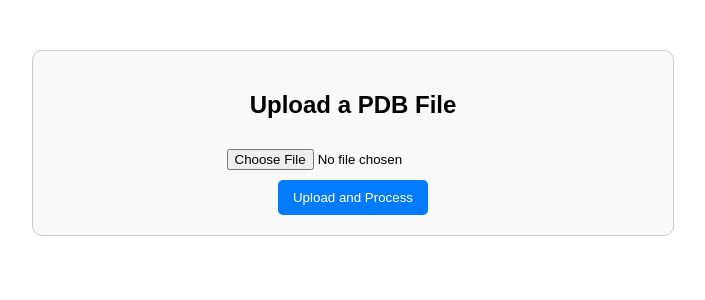
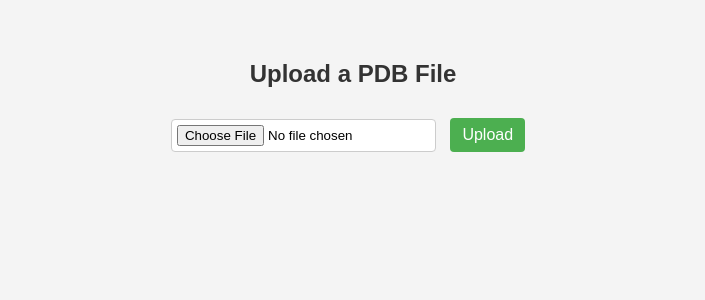
Before and after one commit to haandx/charge-calculate, a Flask app: page / in a window 1280 px wide. Shown: the top 300 px of the page, without its empty margins (287-992 px from the left). Run offline with Flask 3, Linux system fonts and the light colour scheme.

Commit message:
add text editor

```diff
--- a/templates/index.html
+++ b/templates/index.html
@@ -3,62 +3,118 @@
   <head>
     <meta charset="UTF-8" />
     <meta name="viewport" content="width=device-width, initial-scale=1.0" />
-    <title>Upload PDB File</title>
+    <title>MOL2 File Editor</title>
     <style>
       body {
         font-family: Arial, sans-serif;
+        max-width: 800px;
+        margin: 20px auto;
+        padding: 20px;
         text-align: center;
-        margin: 50px;
+        background-color: #f4f4f4;
       }
-      .container {
-        max-width: 600px;
-        margin: auto;
-        padding: 20px;
-        border: 1px solid #ccc;
-        border-radius: 10px;
-        background: #f9f9f9;
+      h2,
+      h3 {
+        color: #333;
+      }
+      form {
+        margin-bottom: 20px;
       }
       input[type="file"] {
-        margin: 10px 0;
+        padding: 5px;
+        border: 1px solid #ccc;
+        background: white;
+        border-radius: 4px;
       }
       button {
-        background-color: #007bff;
-        color: white;
+        padding: 8px 12px;
+        margin: 10px;
         border: none;
-        padding: 10px 15px;
         cursor: pointer;
-        border-radius: 5px;
+        font-size: 16px;
+        border-radius: 4px;
       }
       button:hover {
-        background-color: #0056b3;
+        opacity: 0.8;
       }
-      .message {
-        margin-top: 15px;
-        color: rgb(43, 255, 0);
+      .upload-btn {
+        background-color: #4caf50;
+        color: white;
+      }
+      .save-btn {
+        background-color: #008cba;
+        color: white;
+      }
+      a {
+        display: inline-block;
+        margin-top: 10px;
+        padding: 8px 12px;
+        text-decoration: none;
+        background-color: #f39c12;
+        color: white;
+        border-radius: 4px;
+      }
+      a:hover {
+        opacity: 0.8;
+      }
+      textarea {
+        width: 100%;
+        height: 300px;
+        font-family: monospace;
+        padding: 10px;
+        border: 1px solid #ccc;
+        border-radius: 4px;
+      }
+      p {
+        color: red;
       }
     </style>
+    <script>
+      function loadFileContent(filename) {
+        fetch(`/outputs/${filename}`)
+          .then((response) => response.text())
+          .then((content) => {
+            document.getElementById("mol2Editor").value = content;
+            document.getElementById("filename").value = filename;
+          })
+          .catch((error) => console.error("Error loading file:", error));
+      }
+
+      function saveFile() {
+        const filename = document.getElementById("filename").value;
+        const content = document.getElementById("mol2Editor").value;
+
+        fetch("/save", {
+          method: "POST",
+          headers: {
+            "Content-Type": "application/json",
+          },
+          body: JSON.stringify({ filename, content }),
+        })
+          .then((response) => response.json())
+          .then((data) => alert(data.message || data.error))
+          .catch((error) => console.error("Error saving file:", error));
+      }
+    </script>
   </head>
   <body>
-    <div class="container">
     <h2>Upload a PDB File</h2>
     <form action="/" method="post" enctype="multipart/form-data">
-        <input type="file" name="file" accept=".pdb" required />
-        <br />
-        <button type="submit">Upload and Process</button>
+      <input type="file" name="file" required />
+      <button type="submit" class="upload-btn">Upload</button>
     </form>
 
     {% if mol2_file %}
-      <div class="message">
-        <p>File processed successfully!</p>
-        <a href="{{ url_for('download_file', filename=mol2_file) }}" download>
-          <button>Download Processed File (.mol2)</button>
-        </a>
-      </div>
-      {% elif error %}
-      <div class="message">
+    <h3>Editing: {{ mol2_file }}</h3>
+    <input type="hidden" id="filename" value="{{ mol2_file }}" />
+    <textarea id="mol2Editor"></textarea><br />
+    <button onclick="saveFile()" class="save-btn">Save Changes</button>
+    <a href="/download/{{ mol2_file }}" download>Download</a>
+    <script>
+      loadFileContent("{{ mol2_file }}");
+    </script>
+    {% endif %} {% if error %}
     <p>Error: {{ error }}</p>
-      </div>
     {% endif %}
-    </div>
   </body>
 </html>
```
Also changed, not shown: 4 other files. Lines whose indentation alone changed are shown as unchanged.
